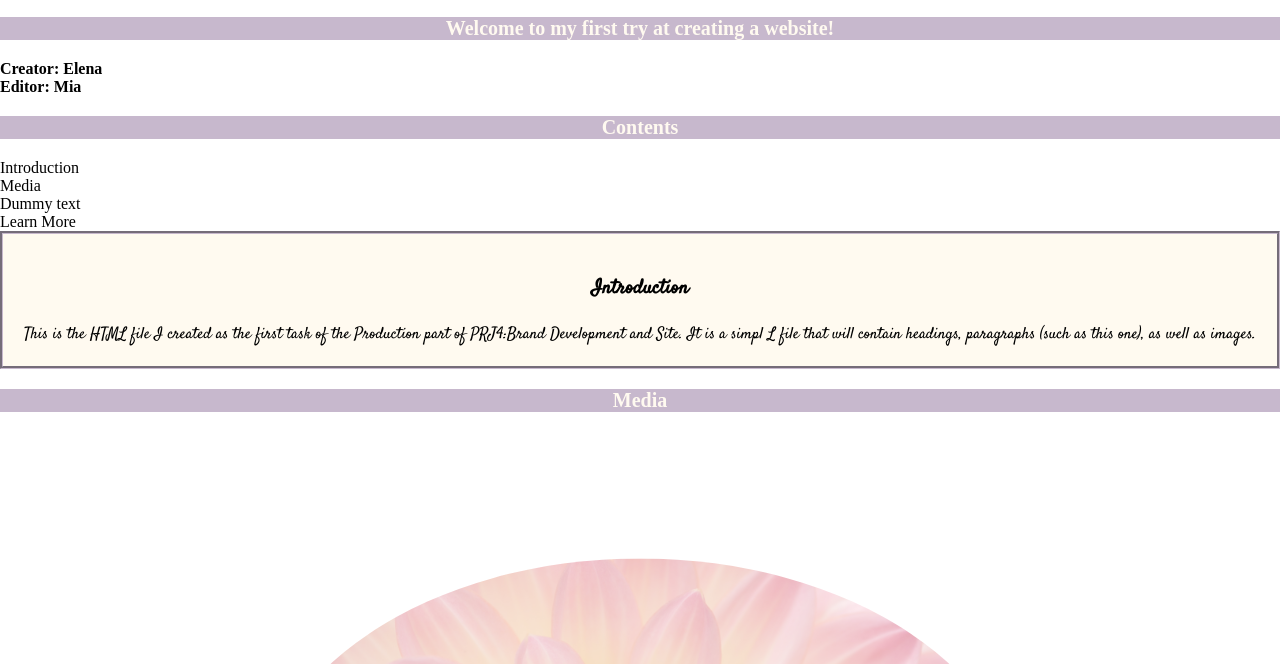
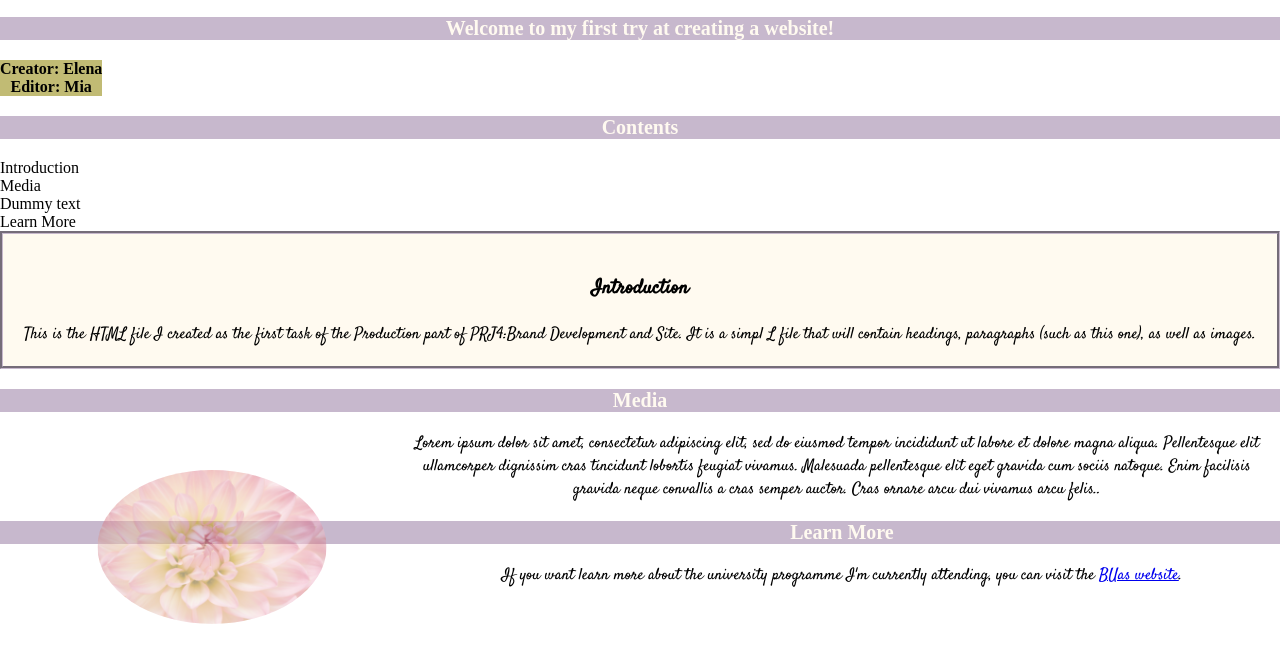
Before and after one commit to ElenaBalaita/prj4-chapter-3, a plain HTML site: page index.html in a window 1280 px wide. Shown: the part 136-800 px from the top of the page. Drawn offline with Linux system fonts and the light colour scheme.

Commit message:
Update style.css

```diff
--- a/css/style.css
+++ b/css/style.css
@@ -41,8 +41,10 @@ h2{
 	padding-left: 10px;
 	padding-right: 10px;
 }
-.creators{
+section{
 	text-align: center;
+	display: inline-block;
+	background-color: #C1BB74;
 }
 img{
 	display: block;
@@ -60,3 +62,14 @@ img{
 	font-family: 'Satisfy', cursive;
 	text-align: center;
 }
+footer{
+	margin-bottom: 40px;
+}
+aside{
+	width: 30%;
+  padding-left: 10px;
+  margin-left: 10px;
+  float: left;
+  font-style: italic;
+
+}
```
